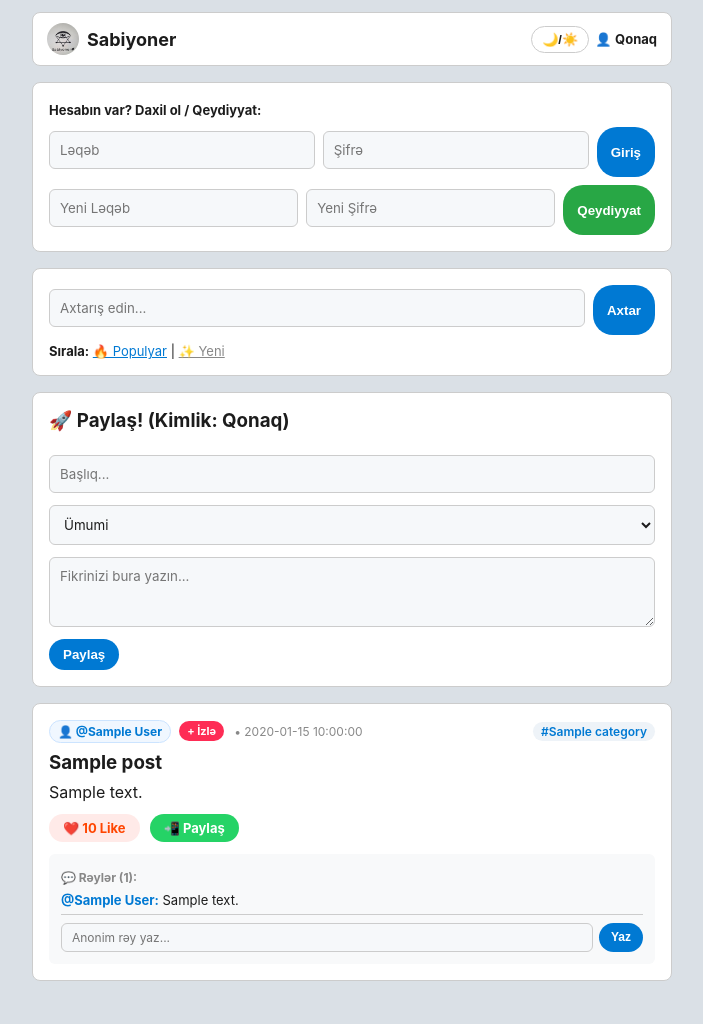
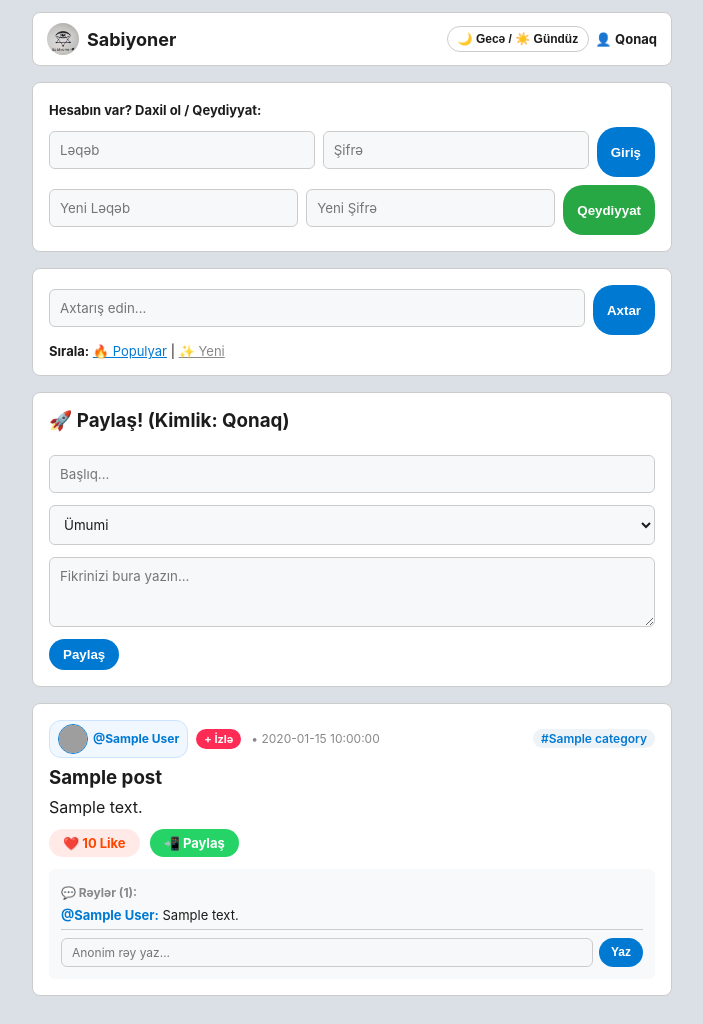
Before and after one commit to Sabiyoner/Sabiyoner, a Flask app: page / in a window 1280 px wide. Shown: the whole page, without its empty margins (288-991 px from the left). Before the commit the page ends 981 px from the top, so only its background shows below. Run offline with Flask 3, Linux system fonts and the light colour scheme; a database or web service that is not in the repository returns one stand-in record (values such as "Sample title"); some libraries are stand-ins or nearby versions; grey boxes are pictures that could not be loaded.

Commit message:
Update index.html

```diff
--- a/templates/index.html
+++ b/templates/index.html
@@ -11,7 +11,6 @@
         body { font-family: -apple-system, BlinkMacSystemFont, "Segoe UI", Roboto, sans-serif; background-color: var(--bg-color); color: var(--text-color); margin: 0; padding: 12px; transition: 0.3s; }
         .container { max-width: 640px; margin: auto; }
 
-        /* Yuxarı Panel Düzəlişi */
         .top-bar { display: flex; flex-wrap: wrap; justify-content: space-between; align-items: center; background: var(--card-bg); padding: 10px 14px; border-radius: 8px; margin-bottom: 16px; border: 1px solid var(--border-color); gap: 8px; }
         .header { display: flex; align-items: center; gap: 8px; text-decoration: none; }
         .logo-img { width: 32px; height: 32px; border-radius: 50%; }
@@ -23,17 +22,20 @@
         input, textarea, select { width: 100%; padding: 10px; margin-top: 4px; margin-bottom: 8px; border: 1px solid var(--border-color); border-radius: 6px; box-sizing: border-box; background-color: var(--input-bg); color: var(--text-color); font-family: inherit; }
         button { background-color: #0079d3; color: white; border: none; padding: 8px 14px; border-radius: 20px; cursor: pointer; font-weight: 700; }
 
-        /* Düymə ölçülərinin optimallaşdırılması */
-        .btn-theme { background: transparent; border: 1px solid var(--border-color); color: var(--text-color); padding: 5px 10px; border-radius: 15px; cursor: pointer; font-size: 13px; }
+        .btn-theme { background: transparent; border: 1px solid var(--border-color); color: var(--text-color); padding: 5px 10px; border-radius: 15px; cursor: pointer; font-size: 12px; font-weight: bold; }
         .btn-notif { background: #e0f2fe; color: #0284c7; border: 1px solid #bae6fd; padding: 5px 10px; border-radius: 15px; font-size: 12px; font-weight: bold; text-decoration: none; display: inline-block; }
         .btn-notif-active { background: #fe2c55 !important; color: white !important; }
         .btn-register { background-color: #28a745; }
         .btn-logout { background-color: #e03d3d; padding: 5px 12px; font-size: 12px; border-radius: 15px; }
         .btn-delete { background-color: #ff4d4f; padding: 3px 8px; font-size: 11px; text-decoration: none; color: white; border-radius: 12px; margin-left: 6px; }
 
+        /* Profil Avatarları */
+        .user-avatar-small { width: 22px; height: 22px; border-radius: 50%; object-fit: cover; border: 1px solid #0079d3; vertical-align: middle; }
+        .post-avatar { width: 28px; height: 28px; border-radius: 50%; object-fit: cover; border: 1px solid #0079d3; }
+
         .post-meta { font-size: 12px; color: #787c7e; margin-bottom: 8px; display: flex; justify-content: space-between; align-items: center; }
         .tag { background: #eef3f8; color: #0079d3; padding: 2px 8px; border-radius: 12px; font-weight: 600; }
-        .author-badge { font-weight: 700; color: #0079d3; text-decoration: none; background: #f0f7ff; padding: 3px 8px; border-radius: 12px; border: 1px solid #cce4ff; font-size: 12px; }
+        .author-badge { font-weight: 700; color: #0079d3; text-decoration: none; background: #f0f7ff; padding: 3px 8px; border-radius: 12px; border: 1px solid #cce4ff; font-size: 12px; display: flex; align-items: center; gap: 5px; }
         .author-badge:hover { background: #0079d3; color: white; }
         .btn-inline-follow { background: #fe2c55; color: white; border: none; padding: 3px 8px; border-radius: 12px; font-size: 11px; font-weight: bold; text-decoration: none; margin-left: 4px; display: inline-block; }
         .btn-inline-unfollow { background: transparent; color: #888; border: 1px solid var(--border-color); padding: 3px 8px; border-radius: 12px; font-size: 11px; font-weight: bold; text-decoration: none; margin-left: 4px; display: inline-block; }
@@ -54,10 +56,13 @@
             <h1 class="site-title">Sabiyoner</h1>
         </a>
         <div class="user-actions">
-            <button class="btn-theme" onclick="toggleTheme()">🌙/☀️</button>
+            <button class="btn-theme" onclick="toggleTheme()">🌙 Gecə / ☀️ Gündüz</button>
             {% if current_user != 'Qonaq' %}
                 <a href="#" id="notifBtn" class="btn-notif" onclick="openNotifMsg(); return false;">💬 (0)</a>
-                <a href="/user/{{ current_user }}" style="text-decoration:none; font-size:13px; color:var(--text-color);">👤 <b>{{ current_user }}</b></a>
+                <a href="/user/{{ current_user }}" style="text-decoration:none; font-size:13px; color:var(--text-color); display:flex; align-items:center; gap:4px;">
+                    <img src="{{ current_user_pic }}" class="user-avatar-small" alt="Avatar">
+                    <b>{{ current_user }}</b>
+                </a>
                 <a href="/logout"><button class="btn-logout">Çıxış</button></a>
             {% else %}
                 <span style="font-size:13px;">👤 <b>Qonaq</b></span>
@@ -115,7 +120,10 @@
         <div class="post-card">
             <div class="post-meta">
                 <div style="display: flex; align-items: center; gap: 4px;">
-                    <a href="/user/{{ post.author }}" class="author-badge">👤 @{{ post.author }}</a>
+                    <a href="/user/{{ post.author }}" class="author-badge">
+                        <img src="{{ post.author_pic }}" class="post-avatar" alt="Avatar">
+                        @{{ post.author }}
+                    </a>
 
                     {% if post.author != 'Qonaq' and post.author != current_user %}
                         {% if current_user == 'Qonaq' %}
```
